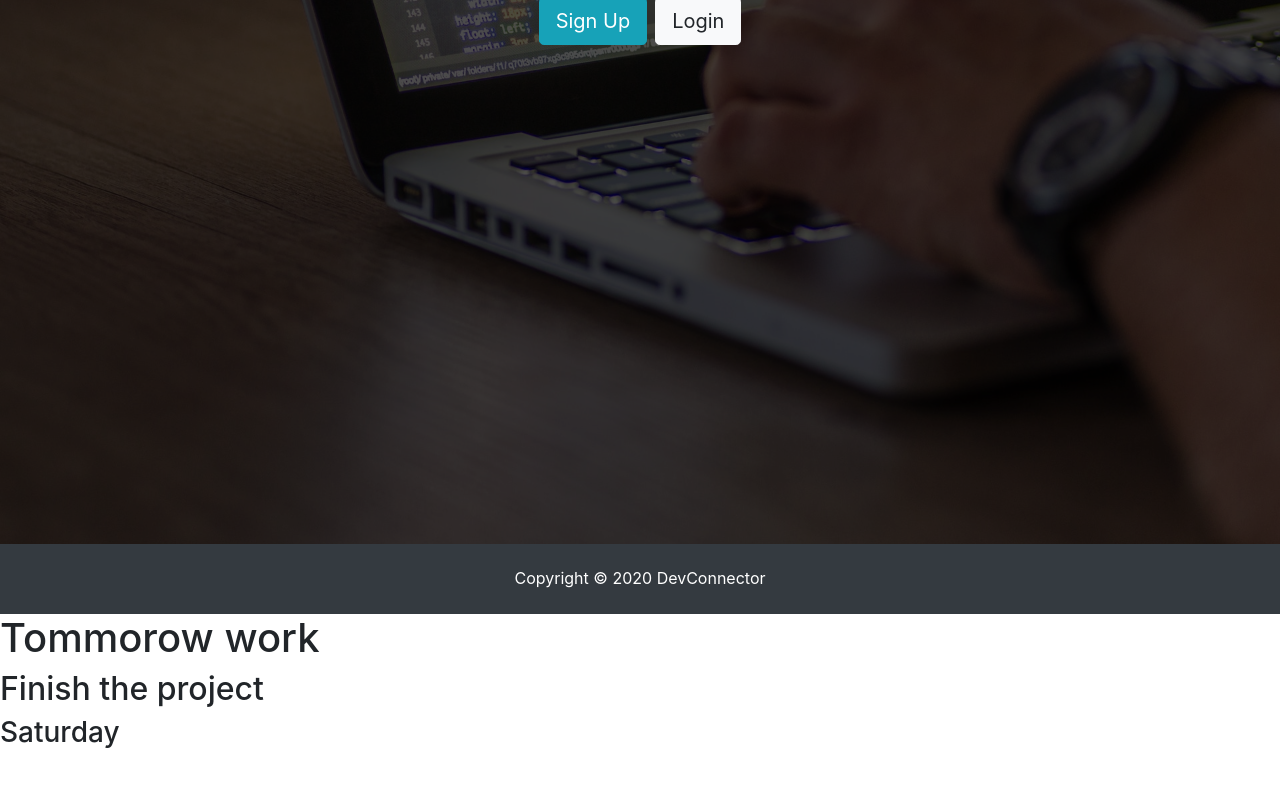
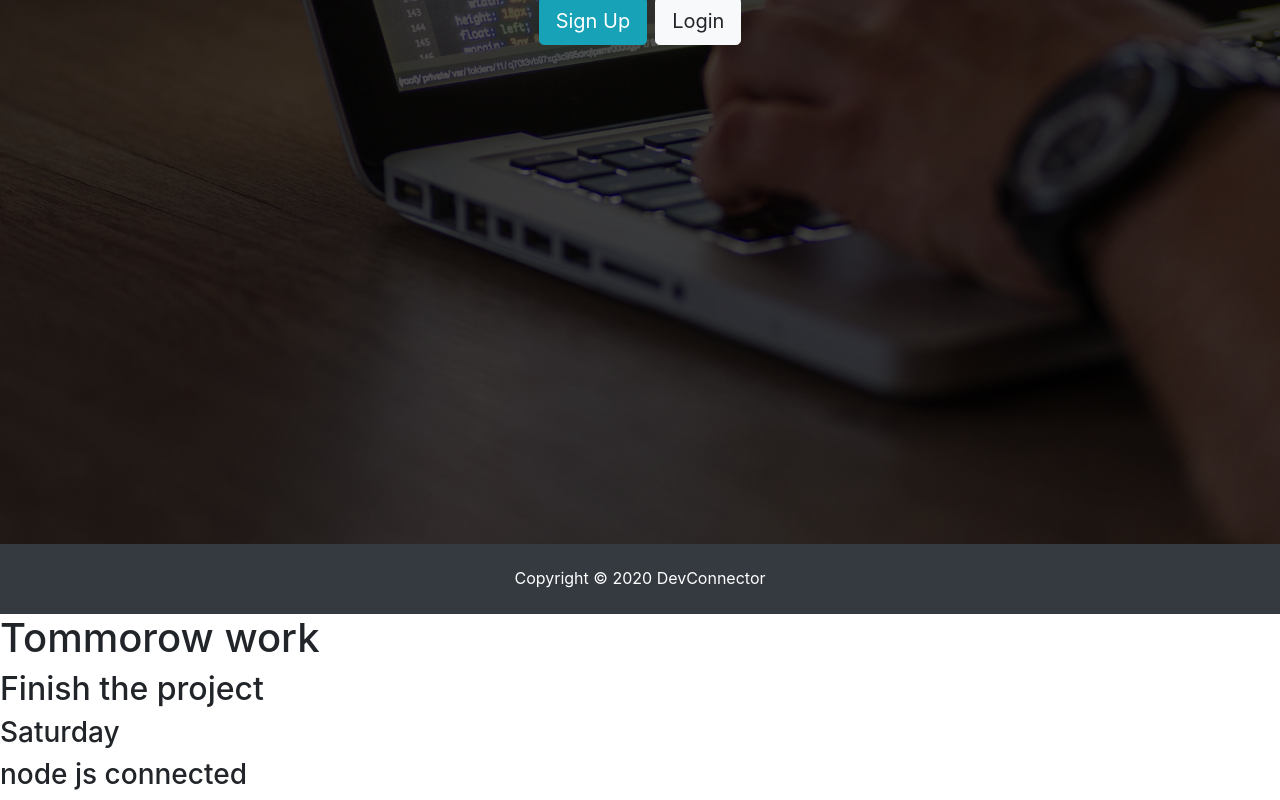
Before and after one commit to akashrattan43/connect, a React (Create React App) app in the folder client/: page / in a window 1280 px wide. Shown: the part 312-1112 px from the top of the page. Before the commit the page ends 1070 px from the top, so only its background shows below. Built offline with nearby package versions, Linux system fonts and the light colour scheme.

Commit message:
node cone

```diff
--- a/client/src/App.js
+++ b/client/src/App.js
@@ -12,6 +12,7 @@ function App() {
      <h1>Tommorow work</h1>
      <h2>Finish the project</h2>
      <h3>Saturday </h3>
+     <h3>node js connected</h3>
     </div>
   );
 }
```
